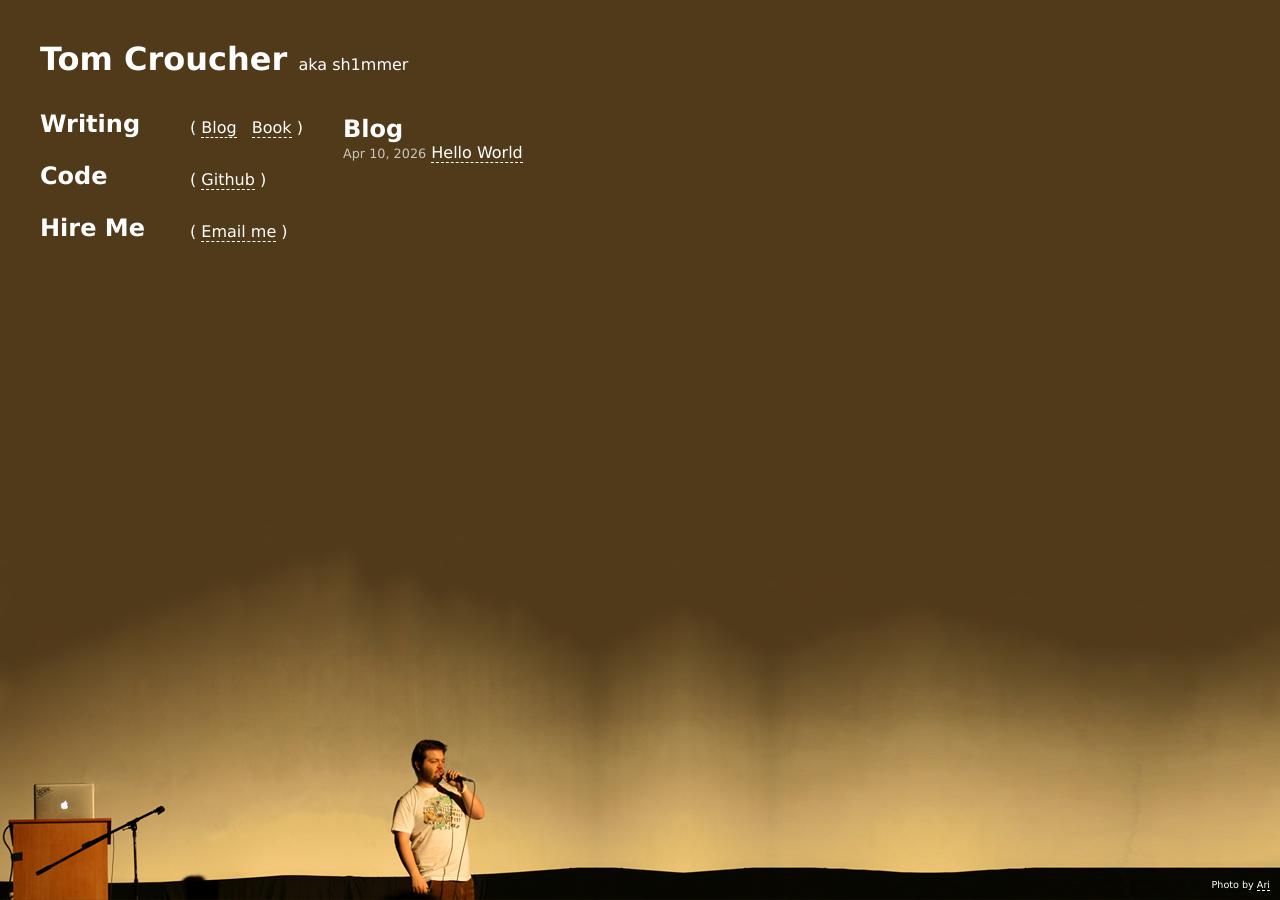
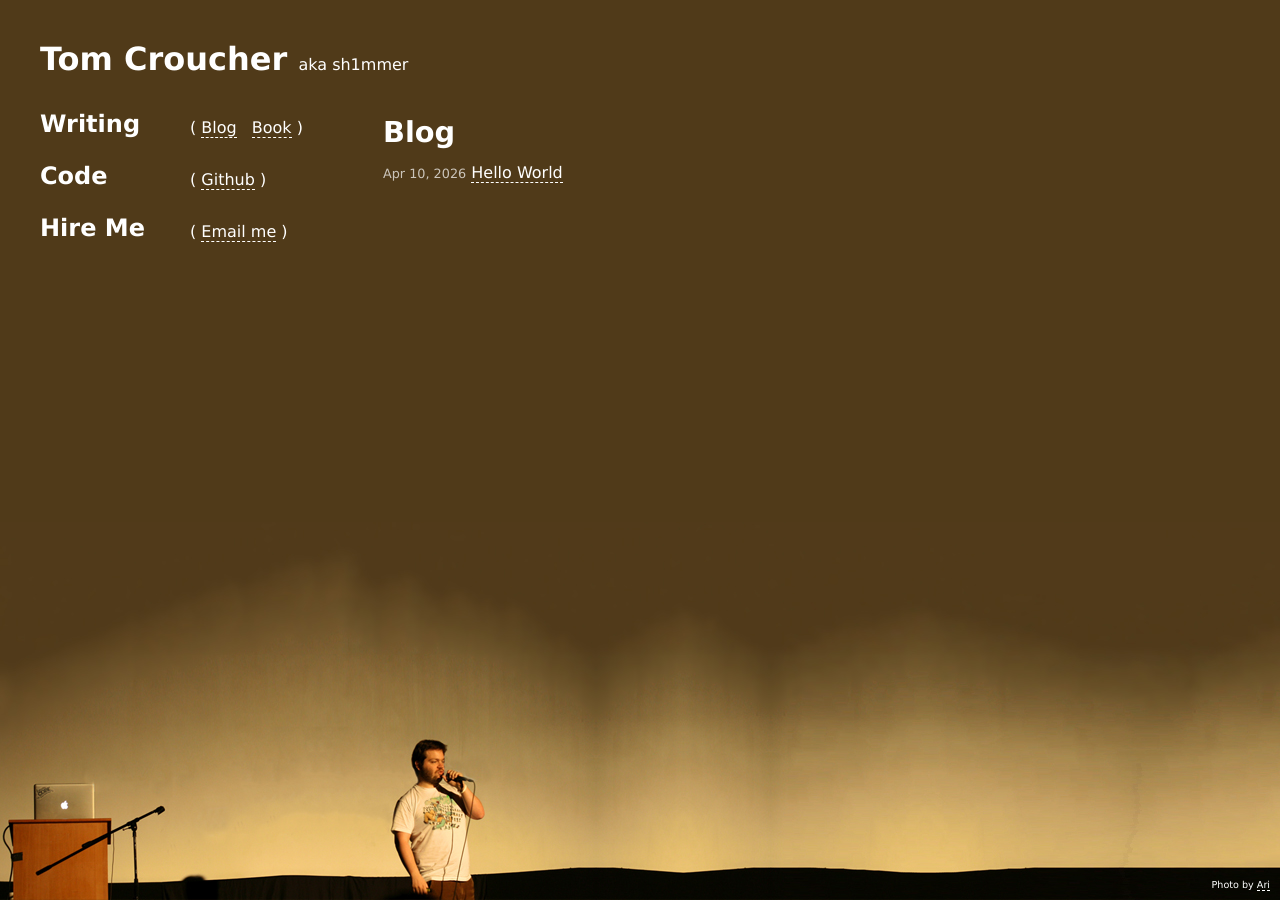
Before and after one commit to sh1mmer/sh1mmer.github.io, a Jekyll site: the page built from blog/index.html, in a window 1280 px wide. Built offline with Jekyll 4.4.1, drawn with Linux system fonts in a browser that asks for light colours; the list of posts is cut into pages by our own code.

Commit message:
adjust styles

```diff
--- a/_layouts/home.html
+++ b/_layouts/home.html
@@ -7,7 +7,7 @@ layout: default
   <div class="home-columns">
     <div class="menu-col">
       <div class="section">
-        <h2>Writing</h2>
+        <h3>Writing</h3>
         <ul>
           <li><a href="{{ '/blog/' | relative_url }}">Blog</a></li>
           <li><a href="https://www.oreilly.com/library/view/node-up-and/9781449332235/">Book</a></li>
@@ -15,14 +15,14 @@ layout: default
       </div>
 
       <div class="section">
-        <h2>Code</h2>
+        <h3>Code</h3>
         <ul>
           <li><a href="https://github.com/sh1mmer">Github</a></li>
         </ul>
       </div>
 
       <div class="section">
-        <h2>Hire Me</h2>
+        <h3>Hire Me</h3>
         <ul>
           <li><a href="mailto:tom.croucher+wab@gmail.com?subject=I'm%20from%20the%20internet">Email me</a></li>
         </ul>
--- a/assets/css/style.css
+++ b/assets/css/style.css
@@ -30,7 +30,14 @@ a:hover {
 
 .home-columns {
   display: flex;
-  gap: 40px;
+  gap: 80px;
+}
+
+@media (max-width: 600px) {
+  .home-columns {
+    flex-direction: column;
+    gap: 2em;
+  }
 }
 
 .menu-col {
@@ -56,10 +63,16 @@ a:hover {
   margin-bottom: 0.3em;
 }
 
-.home-layout .section h2 {
+.home-layout .section h3 {
   margin: 0;
   padding: 0;
   float: left;
+  font-size: 1.5em;
+}
+
+.content-col h2 {
+  font-size: 1.8em;
+  margin-bottom: 0.5em;
 }
 
 .home-layout .section ul {
```
